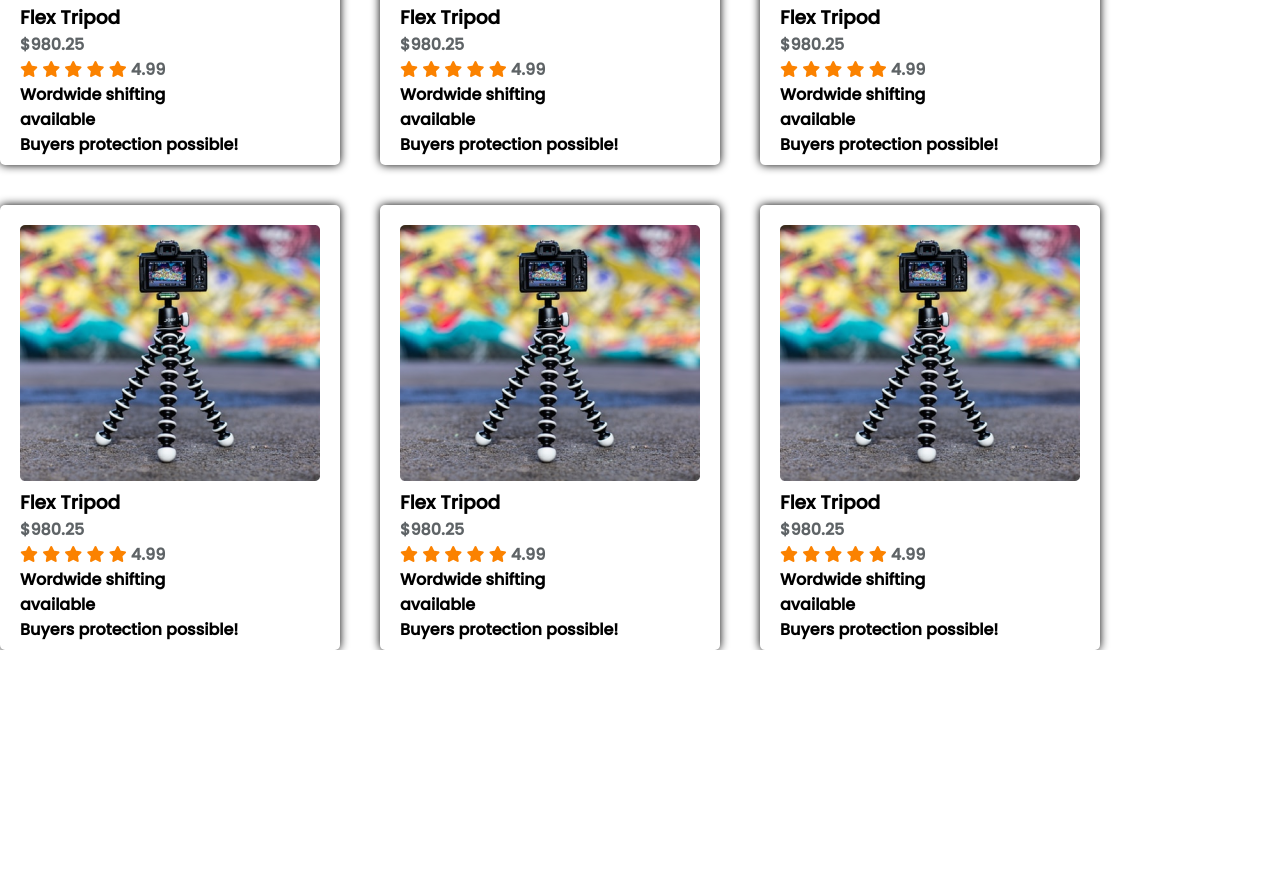
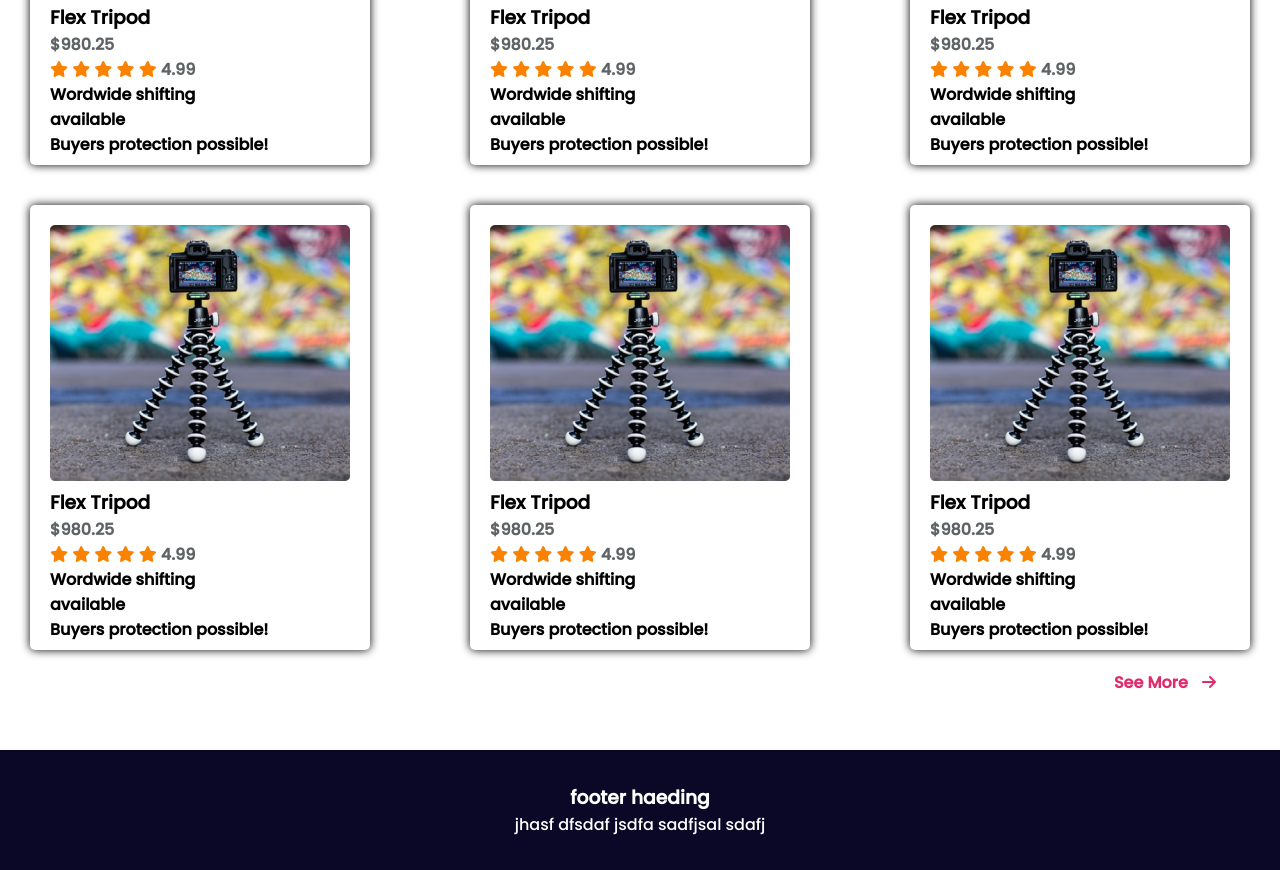
Before and after one commit to ismailmozumdar/Assainment-two, a plain HTML site: page index.html in a window 1280 px wide. Shown: the part 1398-2268 px from the top of the page. Before the commit the page ends 2048 px from the top, so only its background shows below. Drawn offline with Linux system fonts and the light colour scheme.

Commit message:
media mobile devise complete

```diff
--- a/index.html
+++ b/index.html
@@ -19,12 +19,12 @@
     </header>
         <!-- header closed -->
         <!-- section one starte -->
-        <section class="one">
+        <section>
             <div class="top-content">
                 <div class="content-item one">
                     <h1>Start your Journey as Influencer</h1>
                     <p>Lorem ipsum dolor sit amet, consectetur adipiscing elit. Sem vestibulum sed scelerisque eros. Lectus faucibus.</p>
-                    <a href="#">Preebook now <i style="margin-left: 10px;" class="fas fa-arrow-right"></i> </a>
+        <a class="fast-button" href="#">Preebook now <i style="margin-left: 10px;" class="fas fa-arrow-right"></i> </a>
                 </div>
                 <div class="content-item two">
                     <img class="img-modify" src="./images/main-camera.png" alt="">
@@ -154,11 +154,16 @@
                             Buyers protection possible!</h4>
                     </div>
                 </div>
+                    <a class="button-two" href="#">See More <i style="margin-left: 10px;" class="fas fa-arrow-right"></i> </a>
+
             </section>
         <!-- section two closed -->
         <!-- footer two start -->
         <footer>
-
+            <div class="footer-item">
+                <h3>footer haeding</h3>
+                <p>jhasf dfsdaf jsdfa  sadfjsal sdafj </p>
+            </div>
         </footer>
         <!-- footer two closed -->
 </body>
--- a/style.css
+++ b/style.css
@@ -14,6 +14,7 @@
 .top-content{
     display: flex;
     justify-content: center;
+    align-items: center;
     margin-top: 50px;
 
 }
@@ -31,14 +32,16 @@ h1{
 }
 a{
     text-decoration: none;
+}
+.fast-button{
     color: #ffffff;
     background-color: #E02C6D;
     padding: 10px 24px;
+    line-height: 20px;
+    border-radius: 25px;
     display: inline-block;
     margin-top: 20px;
     font-weight: 700;
-    line-height: 20px;
-    border-radius: 25px;
 }
 .content-item i{
     color: #ffffff;
@@ -46,10 +49,10 @@ a{
  /*-------------------------------------
   Popular-Collection style
   --------------------------------------- */
-.Popular-Collection{
-    width: 1100px;
-}
-.Popular-Collection>h2{
+  .Popular-Collection{
+      margin-bottom: 100px;
+  }
+  .Popular-Collection>h2{
     margin-top: 50px;
     font-size: 28px;
     text-align: center;
@@ -78,6 +81,23 @@ a{
 }
 .stra i{
     color: #FB8200;
+}
+.button-two{
+    color: #E02C6D;
+    font-weight: 700;
+    float: right;
+    margin-top: 20px;
+    margin-right: 5%;
+}
+footer{
+    color: #ffffff;
+    background-color: #0A0826;
+    height: 120px;
+    display: flex;
+    align-items: center;
+    justify-content: center;
+    text-align: center;
+
 }
 
 @media only screen and (max-width: 767px)  {
@@ -112,5 +132,9 @@ a{
         font-size: 30px;
     }
 
+.button-two{
+    margin-right: 20%;
+}
+
 
 }
```
